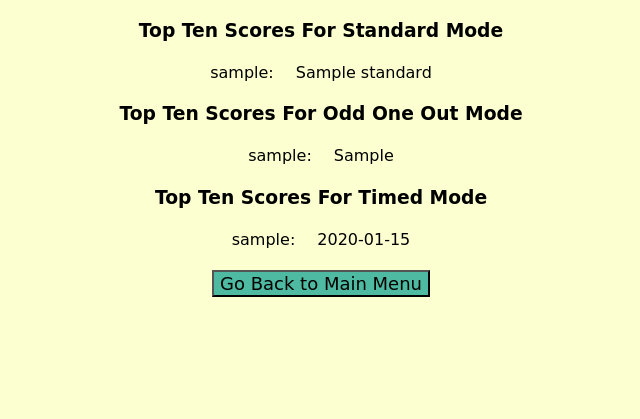
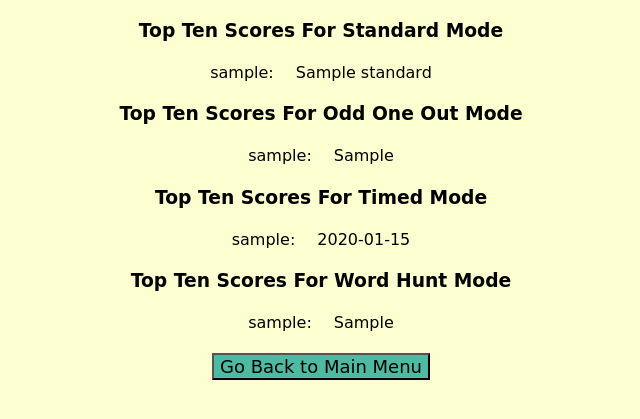
Before and after one commit to LeonKeithFranco/cmpt276-namingVariablesIsHard-group-project, a Node project: template views/pages/leaderboard.ejs in a window 1280 px wide. Shown: the part 322-741 px from the top of the page, without its empty margins (319-959 px from the left). Run offline with Node 20 templates, Linux system fonts and the light colour scheme; the template is opened without the code that fills it: most values are stand-ins (such as "Sample title", 1, 10 or a date in 2020); some libraries are stand-ins or nearby versions.

Commit message:
10 ten scores for Word Hunt now properly render on the leaderboard page

```diff
--- a/views/pages/leaderboard.ejs
+++ b/views/pages/leaderboard.ejs
@@ -53,6 +53,15 @@
             </tr>
             <% }); %>
         </table>
+        <h3 class="text">Top Ten Scores For Word Hunt Mode</h3>
+        <table id="topTenWordHuntScores" class="text">
+            <% topTenWordHuntScores.forEach((score) => { %>
+            <tr>
+                <td><%= score.username %>: </td>
+                <td><%= score.word_hunt %></td>
+            </tr>
+            <% }); %>
+        </table>
         <br>
         <button id="backToMainMenuButton" class="button">Go Back to Main Menu</button>
     </center>
```
Also changed, not shown: server/routes/leaderboard-route.js (+8 -1 lines).
